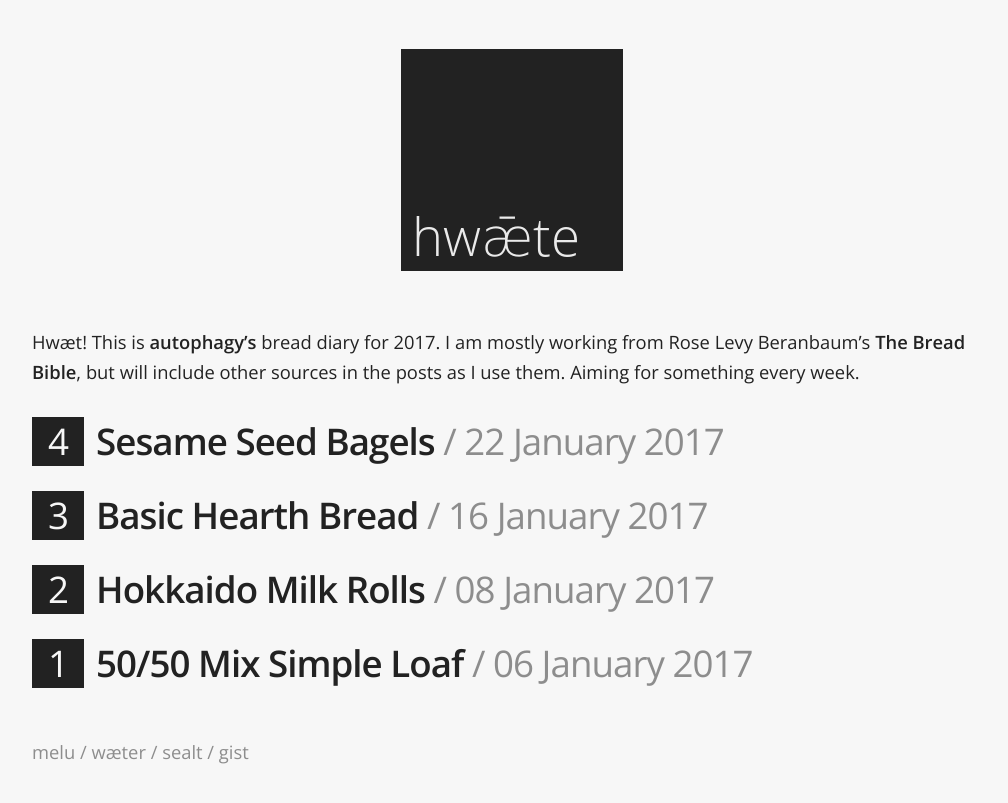
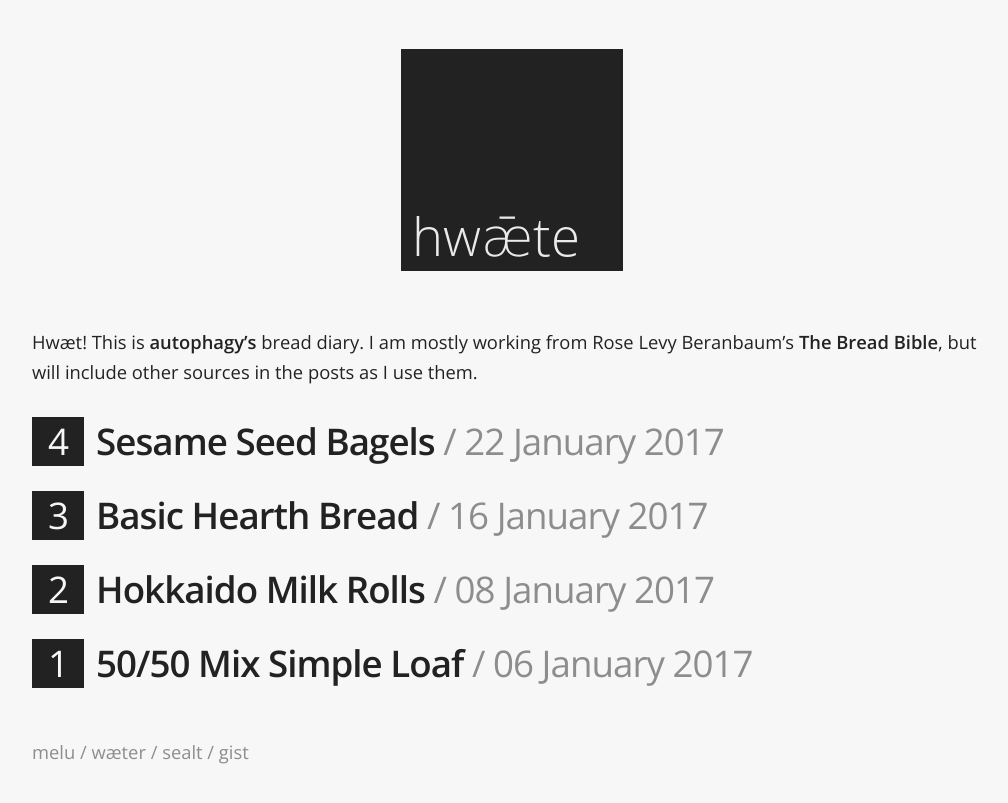
Before and after one commit to autophagy/hwaete, a Jekyll site: the page built from index.md, in a window 1280 px wide. Shown: the top 803 px of the page, without its empty margins (128-1136 px from the left). Built offline with Jekyll 4.4.1, drawn with Linux system fonts in a browser that asks for light colours.

Commit message:
Removed specific commitments...

```diff
--- a/index.md
+++ b/index.md
@@ -3,10 +3,9 @@ layout: page
 ---
 {% include JB/setup %}
 
-Hwæt! This is [autophagy's](http://autophagy.io/) bread diary for 2017. I am mostly
+Hwæt! This is [autophagy's](http://autophagy.io/) bread diary. I am mostly
 working from Rose Levy Beranbaum's [The Bread Bible](http://books.wwnorton.com/books/The-Bread-Bible/),
-but will include other sources in the posts as I use them. Aiming for something
-every week.
+but will include other sources in the posts as I use them.
 
 {% for post in site.posts %}
 <h4>
```
